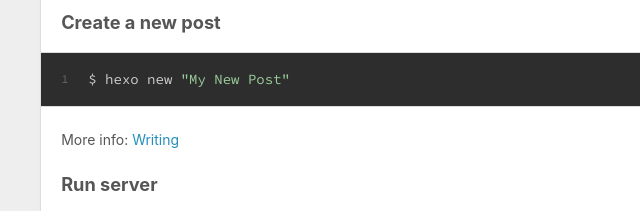
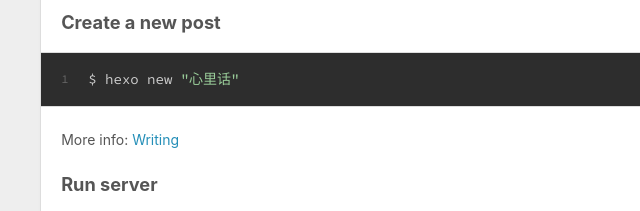
Before and after one commit to liuhao957/liuhao957.github.io, a plain HTML site: page 2019/11/23/hello-world/index.html in a window 1280 px wide. Shown: the part 555-766 px from the top of the page, 0-640 px from the left. Drawn offline with nearby package versions, Linux system fonts and the light colour scheme.

Commit message:
Site updated: 2019-11-23 19:39:23

```diff
--- a/2019/11/23/hello-world/index.html
+++ b/2019/11/23/hello-world/index.html
@@ -14,7 +14,7 @@
 <meta property="og:site_name" content="Hexo">
 <meta property="og:description" content="Welcome to Hexo! This is your very first post. Check documentation for more info. If you get any problems when using Hexo, you can find the answer in troubleshooting or you can ask me on GitHub. 黑楼Cre">
 <meta property="og:locale" content="en">
-<meta property="og:updated_time" content="2019-11-23T11:26:56.909Z">
+<meta property="og:updated_time" content="2019-11-23T11:38:00.649Z">
 <meta name="twitter:card" content="summary">
 
     <link rel="alternate" href="/atom.xml" title="Hexo" type="application/atom+xml">
@@ -85,7 +85,7 @@
     <div class="article-entry" itemprop="articleBody">
 
         <p>Welcome to <a href="https://hexo.io/" target="_blank" rel="noopener">Hexo</a>! This is your very first post. Check <a href="https://hexo.io/docs/" target="_blank" rel="noopener">documentation</a> for more info. If you get any problems when using Hexo, you can find the answer in <a href="https://hexo.io/docs/troubleshooting.html" target="_blank" rel="noopener">troubleshooting</a> or you can ask me on <a href="https://github.com/hexojs/hexo/issues" target="_blank" rel="noopener">GitHub</a>.</p>
-<h2 id="黑楼"><a href="#黑楼" class="headerlink" title="黑楼"></a>黑楼</h2><h3 id="Create-a-new-post"><a href="#Create-a-new-post" class="headerlink" title="Create a new post"></a>Create a new post</h3><figure class="highlight bash"><table><tr><td class="gutter"><pre><span class="line">1</span><br></pre></td><td class="code"><pre><span class="line">$ hexo new <span class="string">"My New Post"</span></span><br></pre></td></tr></table></figure>
+<h2 id="黑楼"><a href="#黑楼" class="headerlink" title="黑楼"></a>黑楼</h2><h3 id="Create-a-new-post"><a href="#Create-a-new-post" class="headerlink" title="Create a new post"></a>Create a new post</h3><figure class="highlight bash"><table><tr><td class="gutter"><pre><span class="line">1</span><br></pre></td><td class="code"><pre><span class="line">$ hexo new <span class="string">"心里话"</span></span><br></pre></td></tr></table></figure>
 
 <p>More info: <a href="https://hexo.io/docs/writing.html" target="_blank" rel="noopener">Writing</a></p>
 <h3 id="Run-server"><a href="#Run-server" class="headerlink" title="Run server"></a>Run server</h3><figure class="highlight bash"><table><tr><td class="gutter"><pre><span class="line">1</span><br></pre></td><td class="code"><pre><span class="line">$ hexo server</span><br></pre></td></tr></table></figure>
```
Also changed, not shown: index.html (+1 -1 lines).
